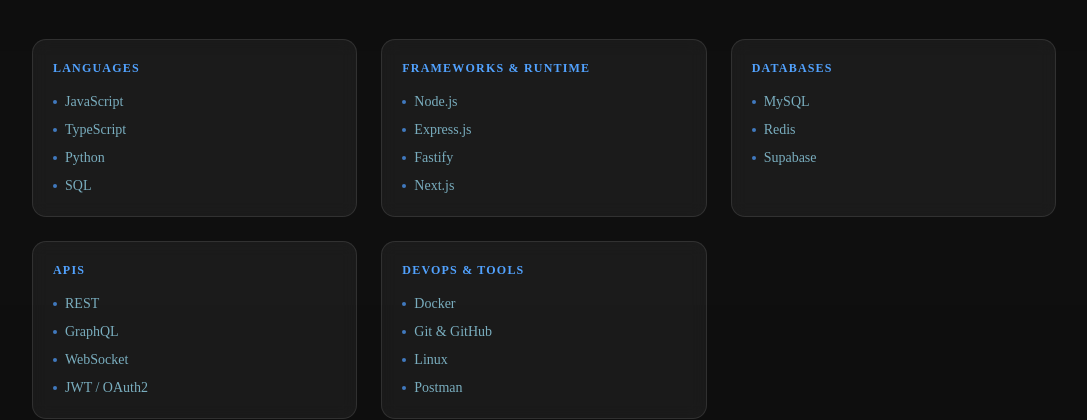
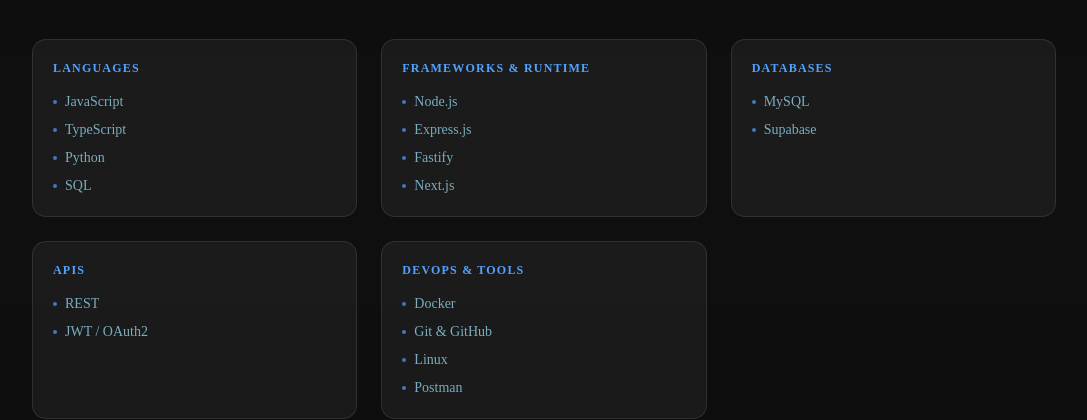
Before and after one commit to ValZ908/my-portofolio, a Next.js app: page / in a window 1280 px wide. Shown: the part 2020-2440 px from the top of the page, without its empty margins (96-1183 px from the left). Built offline with nearby package versions, Linux system fonts and the light colour scheme.

Commit message:
remove GraphQL, WebSocket, and Redis from skills

```diff
--- a/components/skills.tsx
+++ b/components/skills.tsx
@@ -9,11 +9,11 @@
   },
   {
     category: "Databases",
-    skills: ["MySQL", "Redis", "Supabase"],
+    skills: ["MySQL", "Supabase"],
   },
   {
     category: "APIs",
-    skills: ["REST", "GraphQL", "WebSocket", "JWT / OAuth2"],
+    skills: ["REST", "JWT / OAuth2"],
   },
   {
     category: "DevOps & Tools",
```
